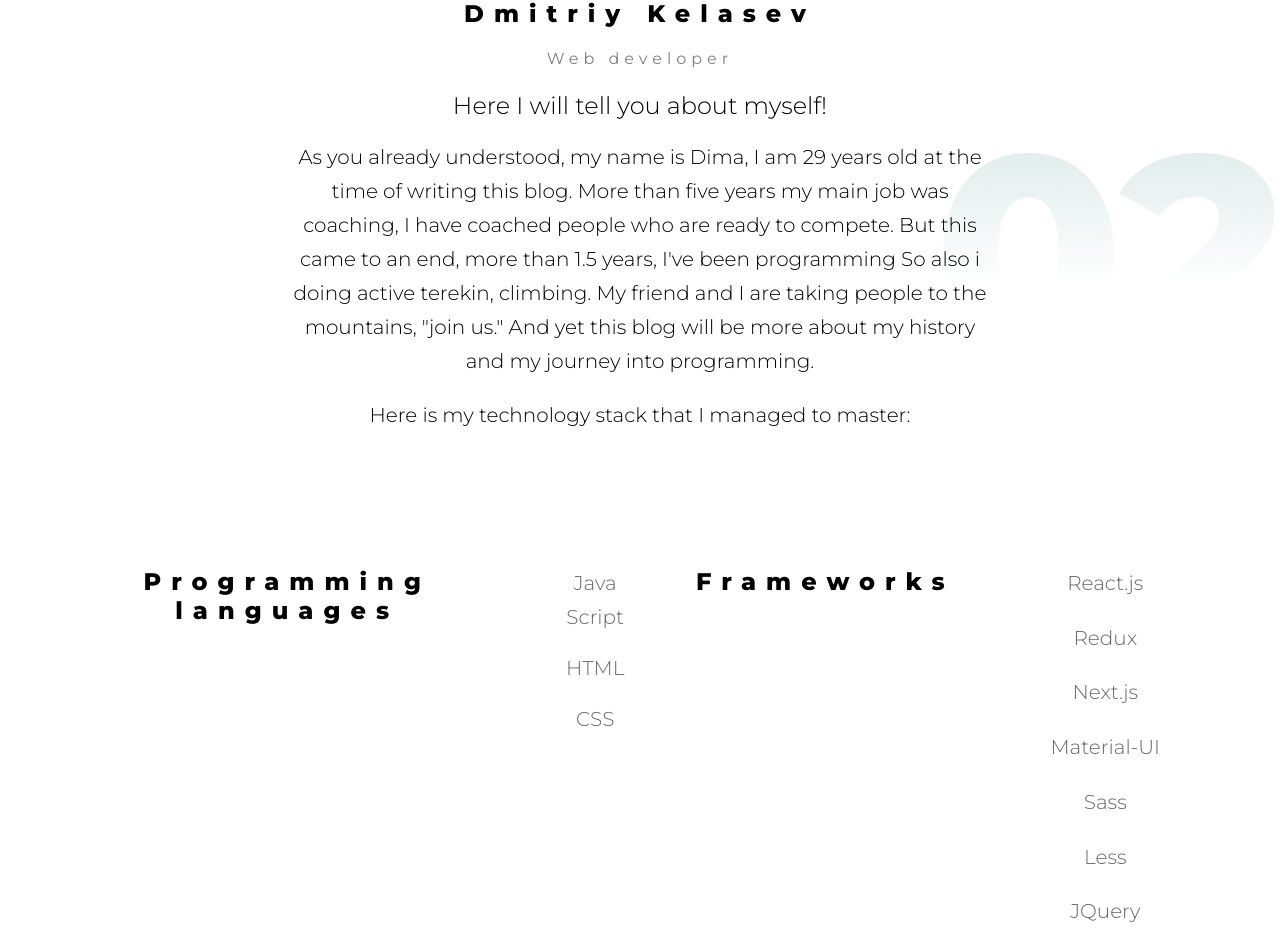
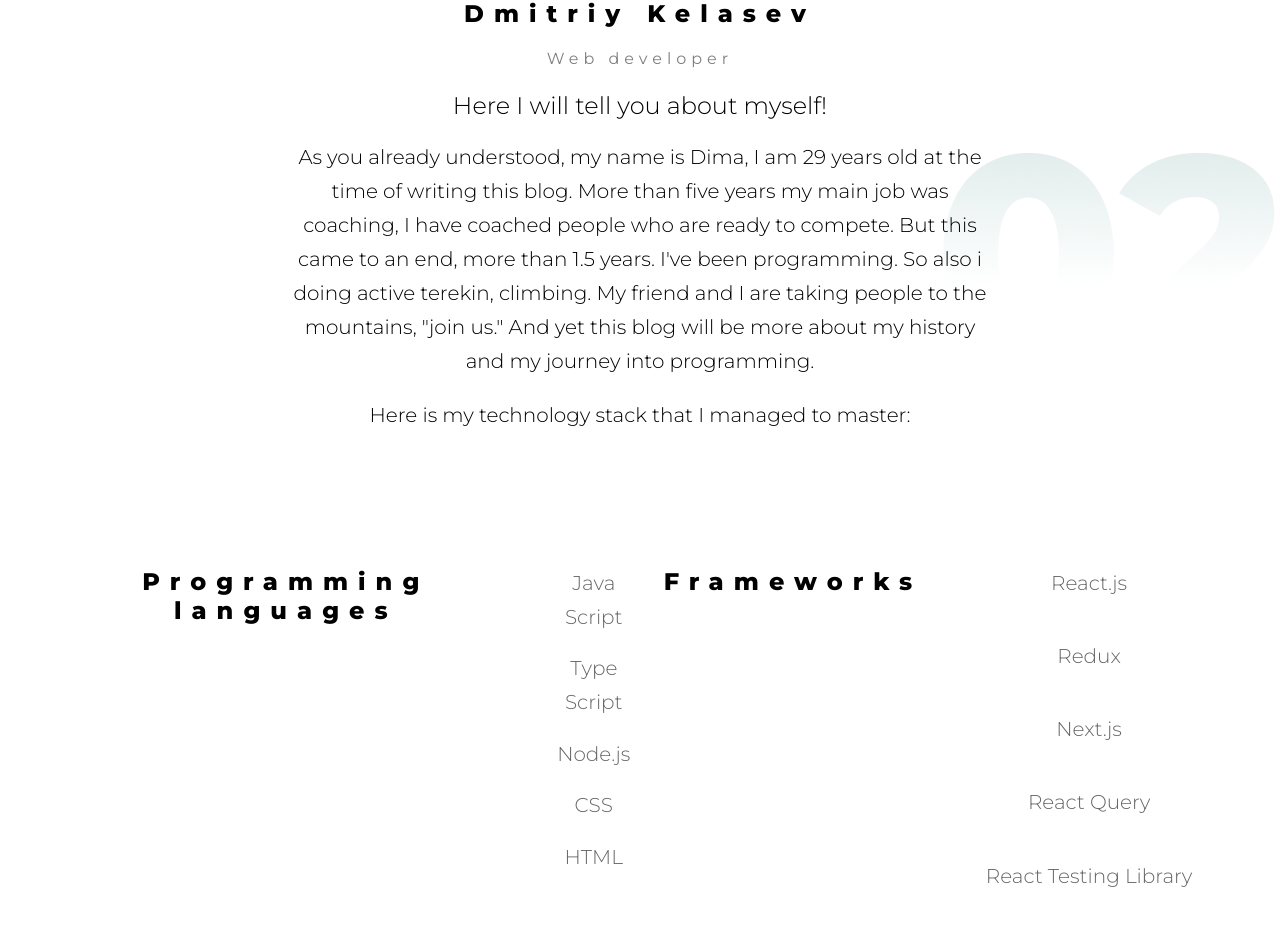
Before and after one commit to dima-kelasev/Blog, a React (Create React App) app: page /about in a window 1280 px wide. Shown: the part 371-1311 px from the top of the page. Built offline with nearby package versions, Linux system fonts and the light colour scheme; what react-alert-template-basic would draw is missing.

Commit message:
add discrade new skills

```diff
--- a/src/component/About/components/About/AboutText.js
+++ b/src/component/About/components/About/AboutText.js
@@ -1,29 +1,34 @@
-import * as React from 'react';
-import '../../about.css';
-import avatar from '../../../../images/avatar.png'
+import * as React from "react";
+import "../../about.css";
+import avatar from "../../../../images/avatar.png";
 import TextSkil from "./TextSkil";
 
-const AboutText =() => {
+const AboutText = () => {
   return (
-		<main className='content__intro'>
-			<div className='content__text__block'>
-				<div className='imgBack'></div>
-				<img className='avatar' src={avatar} alt=""/>
+    <main className="content__intro">
+      <div className="content__text__block">
+        <div className="imgBack"></div>
+        <img className="avatar" src={avatar} alt="" />
         <h1>Dmitriy Kelasev </h1>
-				<p className='info__subtitle'>Web developer</p>
+        <p className="info__subtitle">Web developer</p>
         <h3>Here I will tell you about myself!</h3>
 
-					<p className='content__introduce'>As you already understood, my name is Dima, I am 29 years old at the time of writing this blog.
-							More than five years my main job was coaching, I have coached people who are ready to compete.
-							But this came to an end, more than 1.5 years, I've been programming So also i doing active terekin, climbing.
-							My friend and I are taking people to the mountains, "join us."
-							And yet this blog will be more about my history and my journey into programming.
+        <p className="content__introduce">
+          As you already understood, my name is Dima, I am 29 years old at the
+          time of writing this blog. More than five years my main job was
+          coaching, I have coached people who are ready to compete. But this
+          came to an end, more than 1.5 years. I've been programming. So also i
+          doing active terekin, climbing. My friend and I are taking people to
+          the mountains, "join us." And yet this blog will be more about my
+          history and my journey into programming.
         </p>
-					<p className='content__introduce'>Here is my technology stack that I managed to master:</p>
-					<TextSkil/>
+        <p className="content__introduce">
+          Here is my technology stack that I managed to master:
+        </p>
+        <TextSkil />
       </div>
     </main>
-	)
-}
+  );
+};
 
 export default React.memo(AboutText);
--- a/src/component/About/components/About/TextSkil.js
+++ b/src/component/About/components/About/TextSkil.js
@@ -1,37 +1,42 @@
 import * as React from "react";
-import '../../about.css'
+import "../../about.css";
 import SocialLink from "../../../Contact/components/Link";
 
 const TextSkil = () => {
   return (
     <>
-
-      <div className='SkilBlock'>
-        <div className='skilWrap'>
+      <div className="SkilBlock">
+        <div className="skilWrap">
           <h2>Programming languages</h2>
           <ul>
             <li>Java Script</li>
+            <li>Type Script</li>
+            <li>Node.js</li>
+            <li>CSS</li>
             <li>HTML</li>
-            <li>CSS</li>
           </ul>
         </div>
 
-        <div className='skilWrap'>
+        <div className="skilWrap">
           <h2>Frameworks </h2>
           <ul>
             <li>React.js</li>
             <li>Redux</li>
             <li>Next.js</li>
+            <li>React Query</li>
+            <li>React Testing Library</li>
+            <li>Jest</li>
+            <li>Express</li>
             <li>Material-UI</li>
+            <li>Ant Design</li>
             <li>Sass</li>
             <li>Less</li>
-            <li>JQuery</li>
           </ul>
         </div>
       </div>
-      <div className='line'></div>
-      <div className='SkilBlock'>
-        <div className='skilWrap'>
+      <div className="line"></div>
+      <div className="SkilBlock">
+        <div className="skilWrap">
           <h2>DevOps</h2>
           <ul>
             <li>Nginx</li>
@@ -40,8 +45,7 @@ const TextSkil = () => {
           </ul>
         </div>
 
-        <div className='skilWrap'>
-
+        <div className="skilWrap">
           <h2>Integrations </h2>
           <ul>
             <li>Google API</li>
@@ -51,14 +55,12 @@ const TextSkil = () => {
           </ul>
         </div>
       </div>
-      <div className='line lastLine'></div>
-      <div className='mobileLink'>
+      <div className="line lastLine"></div>
+      <div className="mobileLink">
         <SocialLink />
       </div>
+    </>
+  );
+};
 
-    </>
-
-  )
-}
-
-export default React.memo(TextSkil)
+export default React.memo(TextSkil);
```
Also changed, not shown: 8 other files (tests, documents, lock files or other folders). Lines whose indentation alone changed are shown as unchanged.
